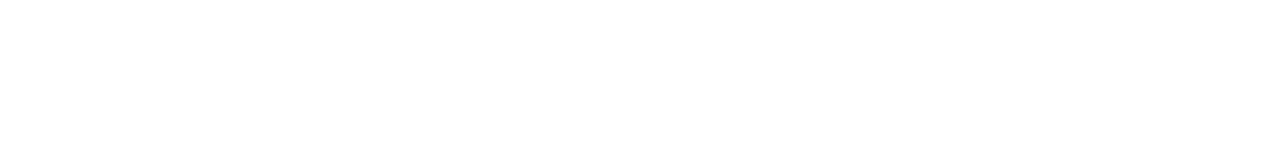
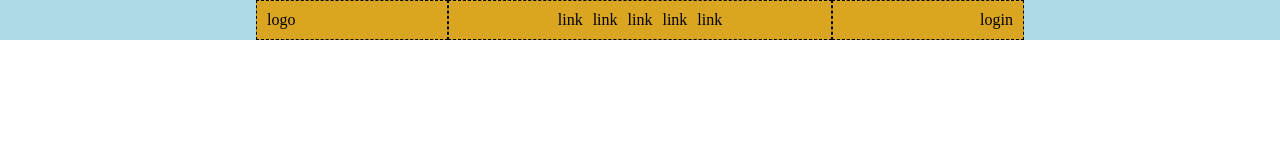
Before and after one commit to sabino-olivieri/htmlcss-struttura-discord, a plain HTML site: page index.html in a window 1280 px wide. Drawn offline with Linux system fonts and the light colour scheme.

Commit message:
feat: header-top

```diff
--- a/css/style.css
+++ b/css/style.css
@@ -1,5 +1,67 @@
+/* RESET */
 *{
     margin: 0;
     padding: 0;
     box-sizing: border-box;
 }
+
+/* COMMON */
+
+.container{
+    margin: 0 auto;
+    width: 60%;
+}
+
+.flex{
+    display: flex;
+}
+
+ul{
+    list-style: none;
+}
+
+a{
+    all: unset;
+    cursor: pointer;
+}
+
+/* HEADER */
+
+.header-top{
+    background-color: #ADD8E6;
+
+}
+
+.header-nav{
+    background-color: #DAA520;
+    margin-bottom: 10px;
+    align-items: center;
+
+    /* debug */
+}
+
+.logo, .login{
+    width: 25%;
+    /* debug */
+    border: 1px dashed black;
+}
+
+.login{
+    text-align: right;
+}
+
+.menu{
+    width: 50%;
+    /* debug */
+    border: 1px dashed black;
+}
+
+.logo, .login, .menu{
+    padding: 10px;
+}
+
+.menu-list{
+    justify-content: center;
+    gap: 10px;
+
+}
--- a/index.html
+++ b/index.html
@@ -9,11 +9,34 @@
 <body>
 
     <!-- header -->
-    <header class="header-top">
+    <header>
 
-    </header>
+        <div class="header-top">
+            <div class="header-nav container flex">
 
-    <header class="header-bottom">
+                <div class="logo">
+                    <span>logo</span>
+                </div>
+
+                <nav class="menu">
+                    <ul class="menu-list flex">
+                        <li><a href="">link</a></li>
+                        <li><a href="">link</a></li>
+                        <li><a href="">link</a></li>
+                        <li><a href="">link</a></li>
+                        <li><a href="">link</a></li>
+                    </ul>
+                </nav>
+
+                <div class="login">
+                    <span>login</span>
+                </div>
+            </div>
+        </div>
+
+        <div class="header-bottom">
+
+        </div>
 
     </header>
     <!-- /header -->
```
